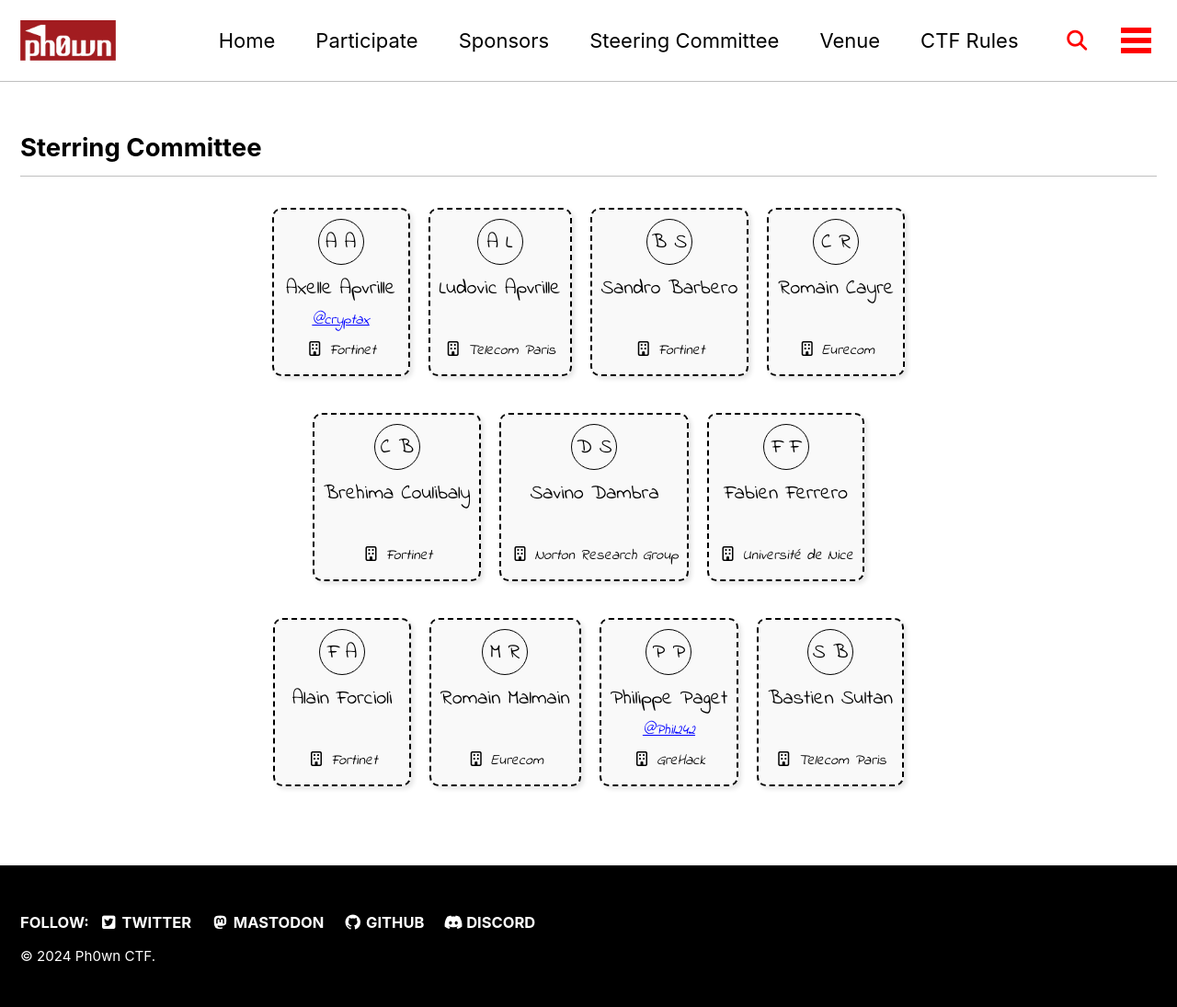
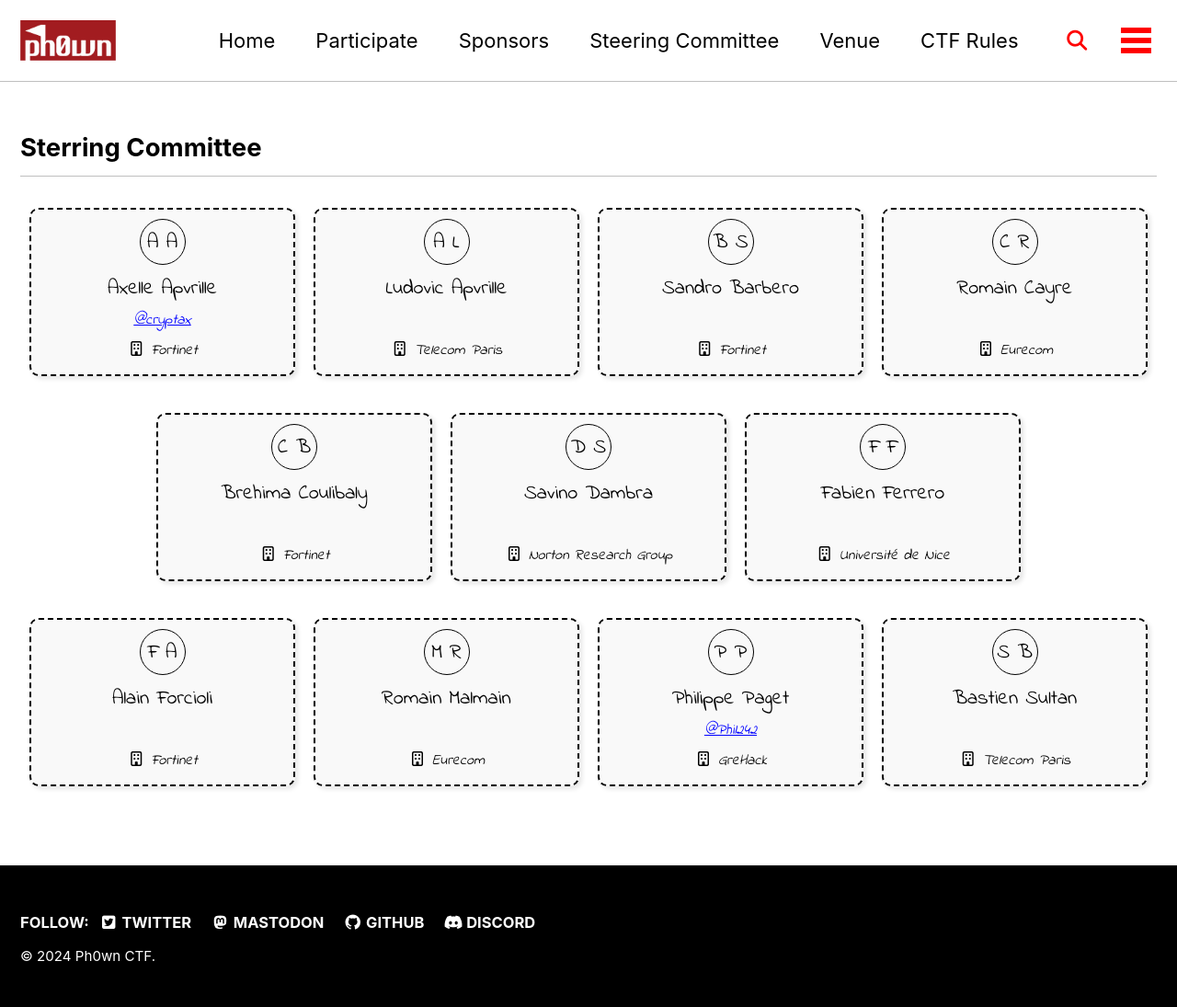
Before and after one commit to ph0wn/ph0wn.github.io, a Jekyll site: the page built from _pages/steering_committee.html, in a window 1280 px wide. Shown: the whole page at 92% size. Built offline with Jekyll 4.4.1, drawn with Linux system fonts in a browser that asks for light colours; cached includes are drawn as plain includes.

Commit message:
made steering commitee css more mobile device friendly

```diff
--- a/assets/css/main.scss
+++ b/assets/css/main.scss
@@ -76,10 +76,15 @@ search: false
 }
 .org-chart .level {
     display: flex;
+    flex-wrap: wrap;
     justify-content: center;
+    width: 100%;
     margin: 20px 0;
 }
 .org-chart .box {
+    flex: 1 1 200px;
+    margin: 10px;
+    max-width: 300px;
     border: 2px dashed #000;
     padding: 10px;
     margin: 0 10px;
```
